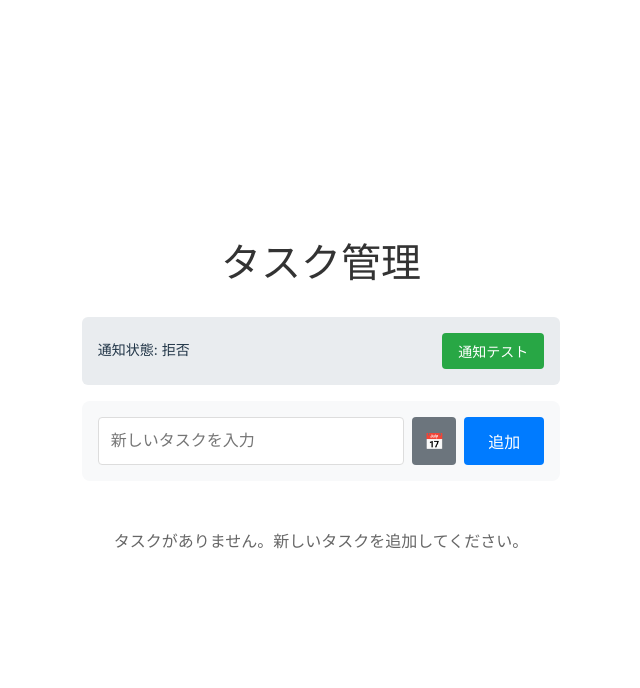
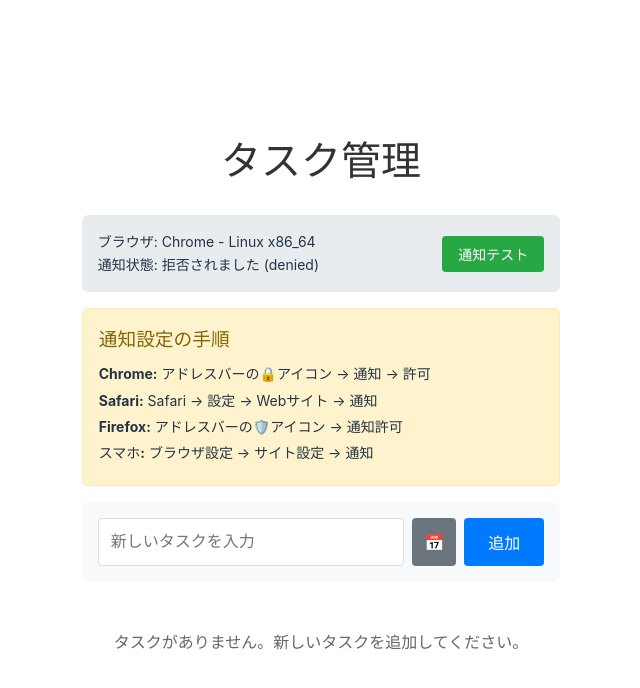
Before and after one commit to asaishintaro/task-manager, a React (Vite) app: page / in a window 1280 px wide. Shown: the top 688 px of the page, without its empty margins (319-959 px from the left). Built offline with nearby package versions, Linux system fonts and the light colour scheme; no server answers; the database is empty.

Commit message:
Add comprehensive notification debugging and browser-specific help

```diff
--- a/src/App.css
+++ b/src/App.css
@@ -223,3 +223,22 @@
 .test-notification-button:hover {
   background-color: #218838;
 }
+
+.notification-help {
+  background-color: #fff3cd;
+  border: 1px solid #ffeaa7;
+  border-radius: 6px;
+  padding: 1rem;
+  margin-bottom: 1rem;
+}
+
+.notification-help h3 {
+  margin-top: 0;
+  margin-bottom: 0.5rem;
+  color: #856404;
+}
+
+.notification-help div {
+  margin-bottom: 0.25rem;
+  font-size: 0.875rem;
+}
--- a/src/App.jsx
+++ b/src/App.jsx
@@ -19,6 +19,7 @@ function App() {
   const [error, setError] = useState(null)
   const [showDueDateInput, setShowDueDateInput] = useState(false)
   const [notificationStatus, setNotificationStatus] = useState('未確認')
+  const [browserInfo, setBrowserInfo] = useState('')
 
   // Firestoreからタスクをリアルタイムで取得
   useEffect(() => {
@@ -47,26 +48,76 @@ function App() {
 
   // 通知許可をリクエスト
   useEffect(() => {
+    // ブラウザ情報を取得
+    const userAgent = navigator.userAgent
+    let browser = 'Unknown'
+    if (userAgent.includes('Chrome')) browser = 'Chrome'
+    else if (userAgent.includes('Firefox')) browser = 'Firefox'
+    else if (userAgent.includes('Safari')) browser = 'Safari'
+    else if (userAgent.includes('Edge')) browser = 'Edge'
+
+    setBrowserInfo(`${browser} - ${navigator.platform}`)
+
+    // 通知サポート確認
+    if (!('Notification' in window)) {
+      setNotificationStatus('このブラウザは通知をサポートしていません')
+      return
+    }
+
+    // 現在の許可状態を確認
+    const currentPermission = Notification.permission
+    setNotificationStatus(`現在の状態: ${currentPermission}`)
+
+    // 許可をリクエスト
     requestNotificationPermission().then((granted) => {
       if (granted) {
         setNotificationStatus('許可済み')
       } else {
-        setNotificationStatus('拒否')
+        setNotificationStatus(`拒否されました (${Notification.permission})`)
       }
     })
   }, [])
 
   // 通知テスト機能
-  const testNotification = () => {
+  const testNotification = async () => {
+    console.log('通知テスト開始')
+    console.log('Notification.permission:', Notification.permission)
+
     if (Notification.permission === 'granted') {
-      new Notification('テスト通知', {
-        body: '通知が正常に動作しています！',
-        icon: '/vite.svg'
-      })
-      setNotificationStatus('テスト送信済み')
+      try {
+        const notification = new Notification('テスト通知', {
+          body: '通知が正常に動作しています！',
+          icon: '/vite.svg',
+          requireInteraction: true
+        })
+
+        notification.onclick = () => {
+          console.log('通知がクリックされました')
+        }
+
+        notification.onshow = () => {
+          console.log('通知が表示されました')
+        }
+
+        notification.onerror = (error) => {
+          console.error('通知エラー:', error)
+        }
+
+        setNotificationStatus('テスト送信済み - 通知を確認してください')
+      } catch (error) {
+        console.error('通知作成エラー:', error)
+        setNotificationStatus('通知作成エラー: ' + error.message)
+      }
+    } else if (Notification.permission === 'default') {
+      // 再度許可をリクエスト
+      const permission = await Notification.requestPermission()
+      if (permission === 'granted') {
+        testNotification()
+      } else {
+        setNotificationStatus('通知許可が必要です')
+      }
     } else {
-      setNotificationStatus('許可が必要')
-      requestNotificationPermission()
+      setNotificationStatus('通知が拒否されています - ブラウザ設定を確認してください')
     }
   }
 
@@ -151,11 +202,32 @@ function App() {
       {error && <div className="error-message">{error}</div>}
 
       <div className="notification-status">
-        通知状態: {notificationStatus}
+        <div>
+          <div>ブラウザ: {browserInfo}</div>
+          <div>通知状態: {notificationStatus}</div>
+        </div>
         <button className="test-notification-button" onClick={testNotification}>
           通知テスト
         </button>
       </div>
+
+      {Notification.permission === 'denied' && (
+        <div className="notification-help">
+          <h3>通知設定の手順</h3>
+          <div>
+            <strong>Chrome:</strong> アドレスバーの🔒アイコン → 通知 → 許可
+          </div>
+          <div>
+            <strong>Safari:</strong> Safari → 設定 → Webサイト → 通知
+          </div>
+          <div>
+            <strong>Firefox:</strong> アドレスバーの🛡️アイコン → 通知許可
+          </div>
+          <div>
+            <strong>スマホ:</strong> ブラウザ設定 → サイト設定 → 通知
+          </div>
+        </div>
+      )}
       <div className="task-input-container">
         <input
           type="text"
```
